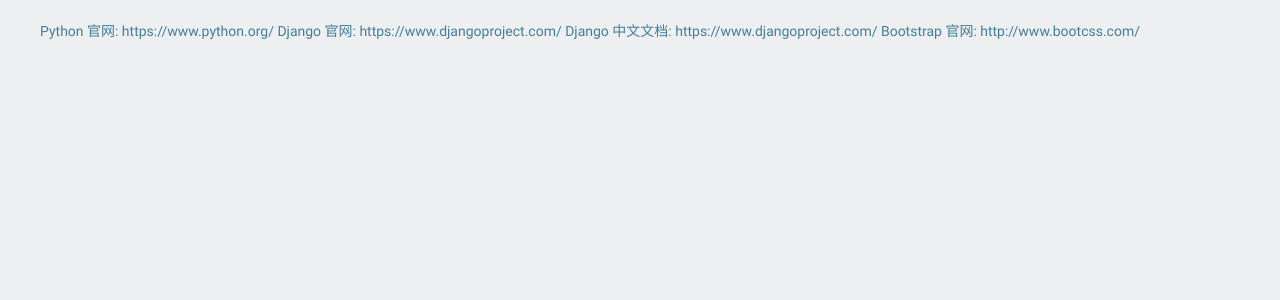
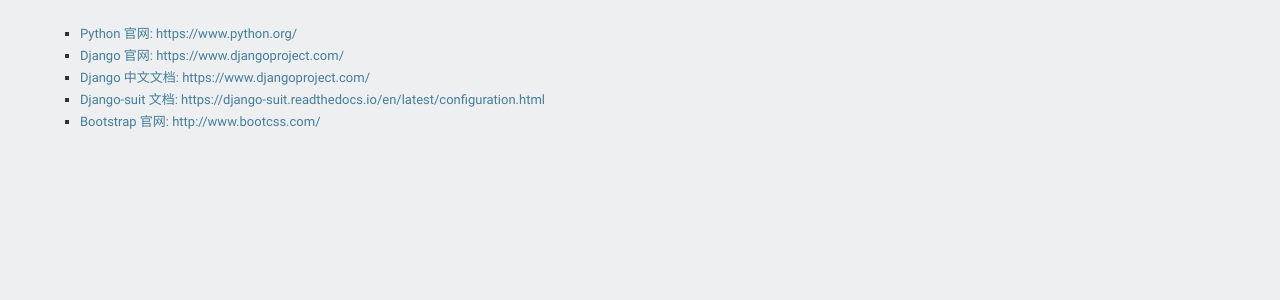
Before and after one commit to nicklasyao/qa-plateform, a Django app: page /learning/ in a window 1280 px wide. Shown: the part 55-355 px from the top of the page. Run offline with Django 3.2, Linux system fonts and the light colour scheme.

Commit message:
add doc
add doc

```diff
--- a/apps/learning/templates/doc_index.html
+++ b/apps/learning/templates/doc_index.html
@@ -2,13 +2,14 @@
 
 {% block content %}
 <!--导航栏样式调整-->
-<span id="page_flag" hidden>学习资料</span>
+<!--<span id="page_flag" hidden>学习资料</span>-->
 
-<div class="list-group">
-  <a href="https://www.python.org/" class="list-group-item" target="_blank">Python 官网: https://www.python.org/</a>
-  <a href="https://www.djangoproject.com/" class="list-group-item" target="_blank">Django 官网: https://www.djangoproject.com/</a>
-  <a href="https://docs.djangoproject.com/zh-hans/2.1/" class="list-group-item" target="_blank">Django 中文文档: https://www.djangoproject.com/</a>
-  <a href="http://www.bootcss.com/" class="list-group-item" target="_blank">Bootstrap 官网: http://www.bootcss.com/</a>
-</div>
+<ul class="nav nav-tabs nav-stacked">
+  <li><a href="https://www.python.org/" class="list-group-item" target="_blank">Python 官网: https://www.python.org/</a></li>
+  <li><a href="https://www.djangoproject.com/" class="list-group-item" target="_blank">Django 官网: https://www.djangoproject.com/</a></li>
+  <li><a href="https://docs.djangoproject.com/zh-hans/2.1/" class="list-group-item" target="_blank">Django 中文文档: https://www.djangoproject.com/</a></li>
+  <li><a href="https://docs.djangoproject.com/zh-hans/2.1/" class="list-group-item" target="_blank">Django-suit 文档: https://django-suit.readthedocs.io/en/latest/configuration.html</a></li>
+  <li><a href="http://www.bootcss.com/" class="list-group-item" target="_blank">Bootstrap 官网: http://www.bootcss.com/</a></li>
+</ul>
 
 {% endblock %}
--- a/qa_platform/settings.py
+++ b/qa_platform/settings.py
@@ -184,6 +184,7 @@
             {'label': u'凤盈分期', 'url': '/data/'},
             {'label': u'共享假期', 'url': '#'}
         )},
+        {'label': u'知识库', 'icon': 'icon-book', 'url': '/learning/'},
 
         # Cross-linked models with custom name; Hide default icon
         # {'label': 'Custom', 'icon':None, 'models': (
```
